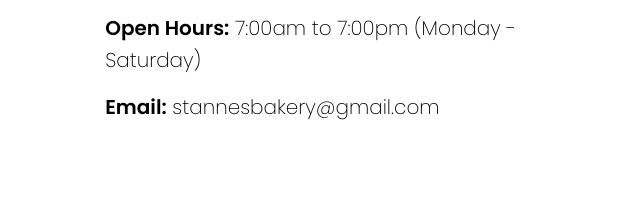
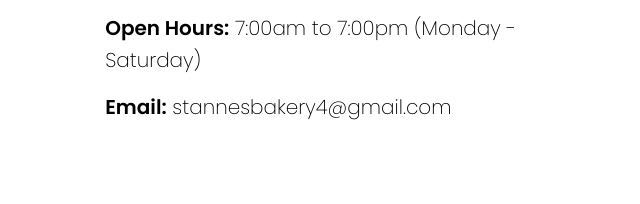
Before and after one commit to yahani/anns-bake-house, a plain HTML site: page index.html in a window 1280 px wide. Shown: the part 1967-2171 px from the top of the page, 608-1248 px from the left. Drawn offline with nearby package versions, Linux system fonts and the light colour scheme; grey boxes are pictures that could not be loaded.

Commit message:
changed email

```diff
--- a/index.html
+++ b/index.html
@@ -88,7 +88,7 @@
                 <div class="location-info">
                     <p><strong>Address:</strong> No 59, St. Joseph Rd, Ettukala, Negambo, 11500 </p>
                     <p><strong>Open Hours:</strong> 7:00am to 7:00pm (Monday - Saturday)</p>
-                    <p><strong>Email:</strong> stannesbakery@gmail.com</p>
+                    <p><strong>Email:</strong> stannesbakery4@gmail.com</p>
                 </div>
             </div>
         </div>
@@ -575,7 +575,7 @@
         </div>
         <div class="contactus">
             <p>For orders, Contact us on out hotlines +9477 782 7373 and +9477 242 8877  or email us at
-                <a href="stannesbakery@gmail.com">stannesbakery@gmail.com</a></p>
+                <a href="stannesbakery4@gmail.com">stannesbakery4@gmail.com</a></p>
 
         </div>
     </div>
```
